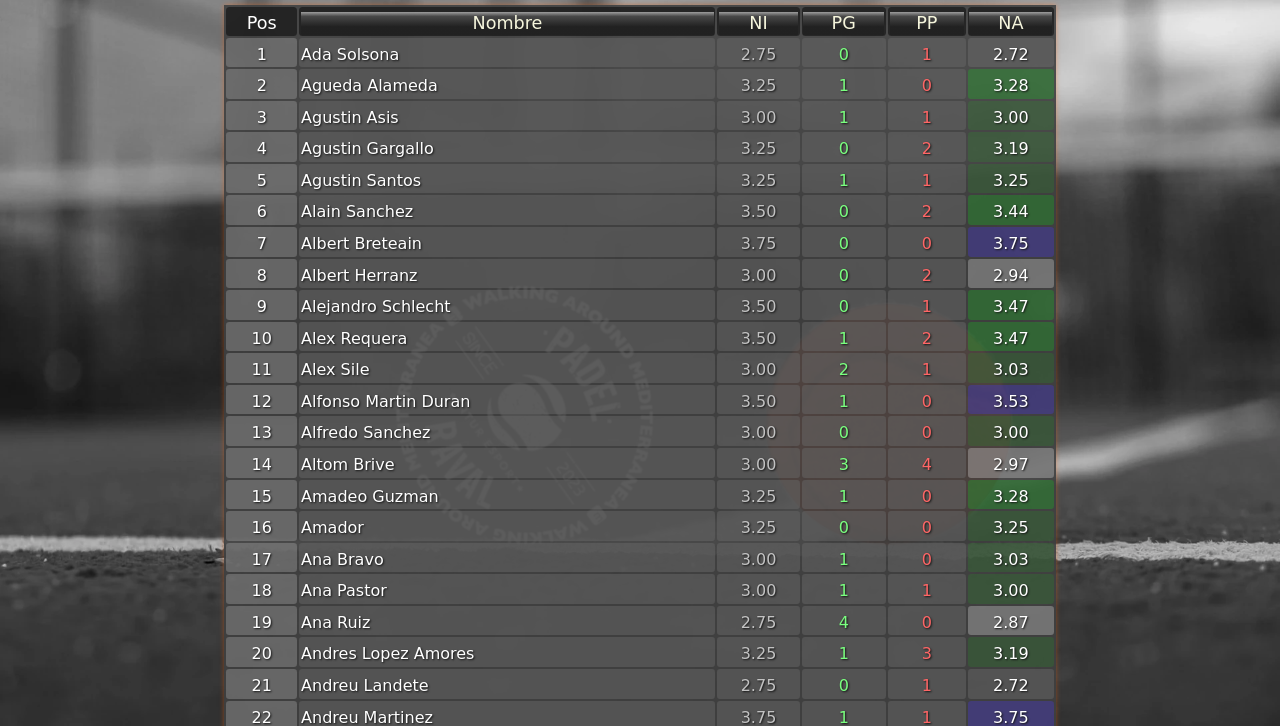
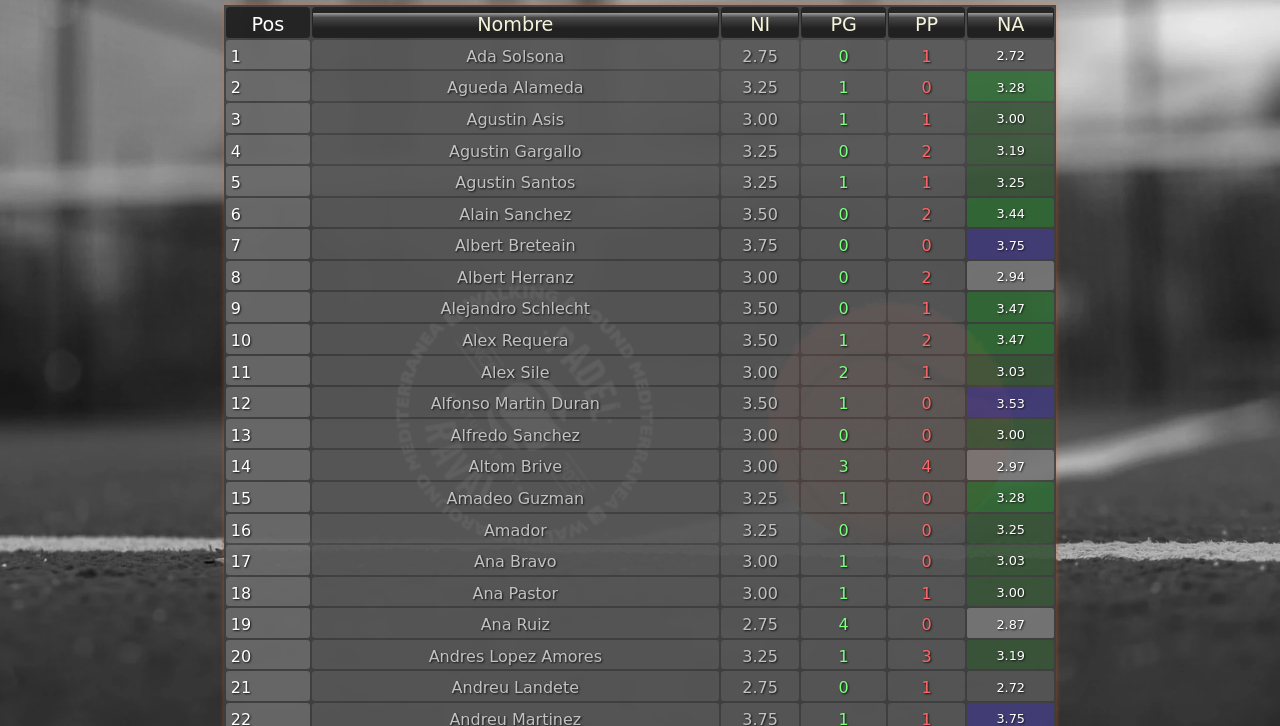
Before and after one commit to ikerodeg/padelRank, a plain HTML site: page public/html/clasificacion.html in a window 1280 px wide. Shown: the part 74-800 px from the top of the page. Drawn offline with Linux system fonts and the light colour scheme; a web font is replaced by a local one.

Commit message:
Add files via upload

```diff
--- a/public/css/clasifica.css
+++ b/public/css/clasifica.css
@@ -56,6 +56,75 @@ body {
   margin-inline: auto;
 }
 
+/* ------------------------ Tabla -------------------------- */
+
+.tabla-jugadores {
+  max-width: 100%;
+  margin-inline: auto;
+  box-shadow: 0 0 0.3em hsla(22, 100%, 50%, 0.428);
+  color: hsl(0, 0%, 100%);
+  background-color: hsla(0, 0%, 25%, 0.909);
+
+}
+
+.tabla-jugadores th {
+  background-color: hsla(0, 0%, 0%, 0.484);
+  border-radius: 0.2em;
+  font-size: 1.2rem;
+  font-weight: 400;
+  padding-block-start: 0.3em;
+}
+
+.tabla-jugadores td {
+  border-radius: 0.2em;
+  padding-block-start: 0.5em;
+  padding-block-end: 0.2em;
+  background-color: hsla(0, 0%, 45%, 0.4);
+  text-shadow: 1px 1px 2px rgb(20, 20, 20);
+}
+
+
+.tabla-jugadores th {
+  text-align: center;
+}
+
+.tabla-jugadores td:not(:nth-child(1)) {
+  text-align: center;
+}
+
+.tabla-jugadores td:nth-child(2), td:nth-child(3) {
+  color: hsl(0, 0%, 76%);
+}
+
+.tabla-jugadores td:first-child {
+  background-color: hsla(0, 0%, 69%, 0.35);
+  inline-size: min-content;
+  padding-inline: 0.3em;
+  line-break: loose;
+}
+
+.tabla-jugadores td:nth-child(4) {
+  color: hsl(122, 100%, 74%);
+}
+
+.tabla-jugadores td:nth-child(5) {
+  color: hsl(0, 100%, 70%);
+}
+
+.tabla-jugadores td:nth-child(6) {
+  font-size: 0.8em;
+}
+
+/* ------------------ Botones tabla --------------- */
+button {
+  inline-size: 100%;
+  block-size: 100%;
+  background: linear-gradient(0deg, hsl(0, 0%, 13%) 36%, hsl(0, 0%, 28%) 81%, hsla(0, 0%, 100%, 0.554) 100%);
+  border: solid 0 hsla(0, 0%, 0%, 0.212);
+  color: beige;
+  cursor: pointer;
+}
+
 /* ---------------------- Footer ---------------------- */
 
 footer {
@@ -73,73 +142,3 @@ footer p {
   text-shadow: 1px 1px 1px black;
   text-align: center;
 }
-
-/* ------------------------ Tabla -------------------------- */
-
-.tabla-jugadores {
-  max-width: 100%;
-  margin-inline: auto;
-  box-shadow: 0 0 0.3em hsla(22, 100%, 50%, 0.428);
-  color: hsl(0, 0%, 100%);
-  background-color: hsla(0, 0%, 25%, 0.909);
-}
-
-.tabla-jugadores th {
-  background-color: hsla(0, 0%, 0%, 0.484);
-  border-radius: 0.2em;
-  font-size: 1.1rem;
-  font-weight: 400;
-  padding-block-start: 0.3em;
-  padding-inline: 0.1em;
-}
-
-.tabla-jugadores td {
-  font-size: 1rem;
-  border-radius: 0.2em;
-  padding-block-start: 0.5em;
-  padding-block-end: 0.2em;
-  padding-inline: 0.1em;
-  background-color: hsla(0, 0%, 41%, 0.491);
-  text-shadow: 1px 1px 2px rgb(20, 20, 20);
-}
-
-
-.tabla-jugadores th {
-  text-align: center;
-}
-
-.tabla-jugadores td:not(:nth-child(2)) {
-  text-align: center;
-  padding-inline-start: 0.1em;
-}
-
-.tabla-jugadores td:nth-child(2) {
-  padding-inline-start: 0.1em;
-}
-
-.tabla-jugadores td:nth-child(3) {
-  color: rgb(194, 194, 194);
-}
-
-.tabla-jugadores td:first-child {
-  background-color: hsla(0, 0%, 69%, 0.35);
-  inline-size: fit-content;
-}
-
-.tabla-jugadores td:nth-child(4) {
-  color: hsl(122, 100%, 74%);
-}
-
-.tabla-jugadores td:nth-child(5) {
-  color: hsl(0, 100%, 70%);
-}
-
-/* ------------------ Botones tabla --------------- */
-button {
-  inline-size: 100%;
-  block-size: 100%;
-  background: linear-gradient(0deg, hsl(0, 0%, 13%) 36%, hsl(0, 0%, 28%) 81%, hsla(0, 0%, 100%, 0.554) 100%);
-  border: solid 0 hsla(0, 0%, 0%, 0.212);
-  color: beige;
-  cursor: pointer;
-}
--- a/public/css/index.css
+++ b/public/css/index.css
@@ -37,11 +37,12 @@ a:link, a:visited, a:hover, a:active{
   block-size: 10vh;
   padding-block: 2em;
   border-radius: 0.3em;
-  background-color: hsla(0, 0%, 52%, 0.373);
+  background-color: hsla(0, 0%, 0%, 0.373);
   text-align: center;
   margin: 0;
   padding: 0;
   align-items: center;
+  border: 2px solid white;
 }
 
 .section-links a {
```
